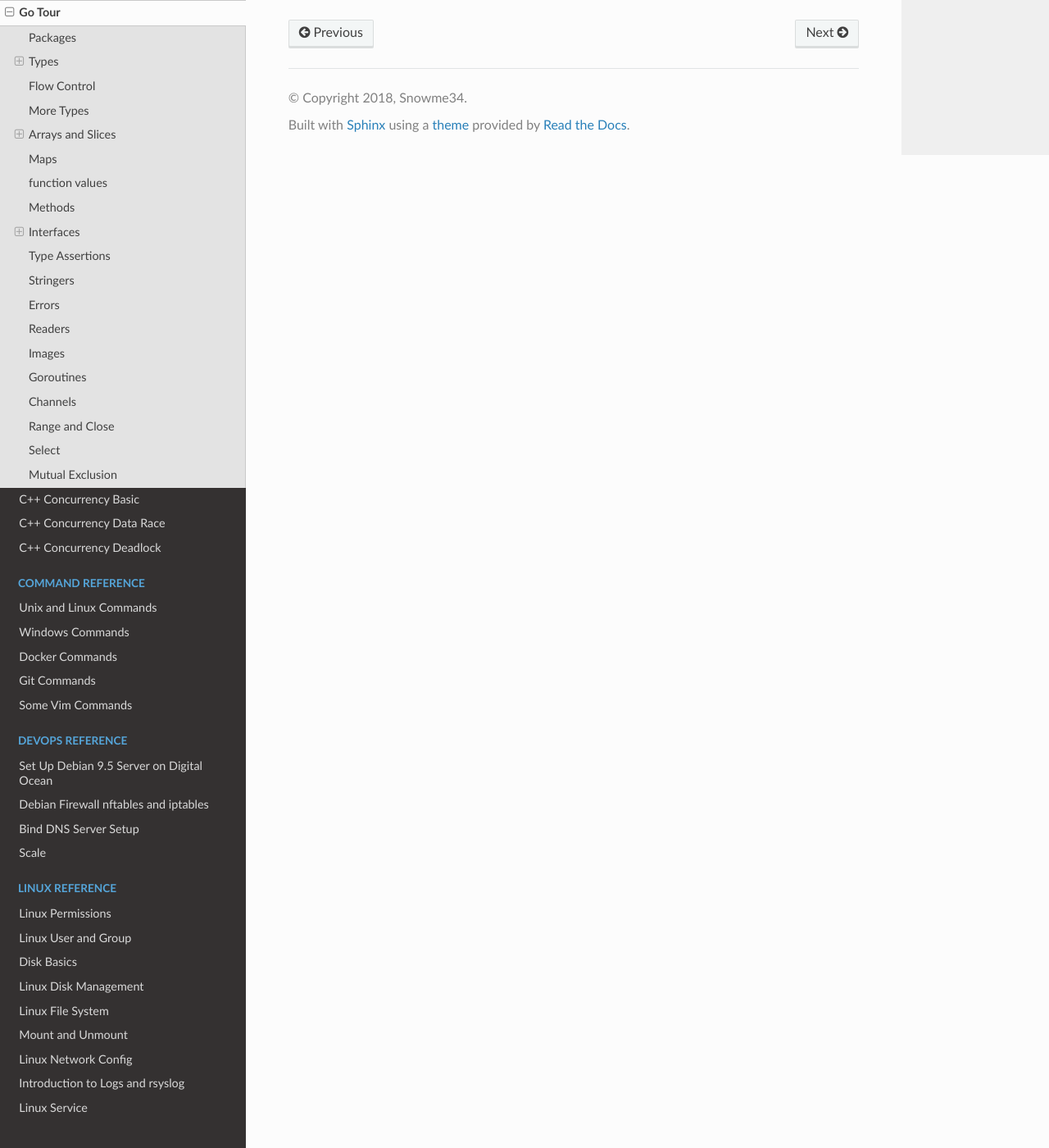
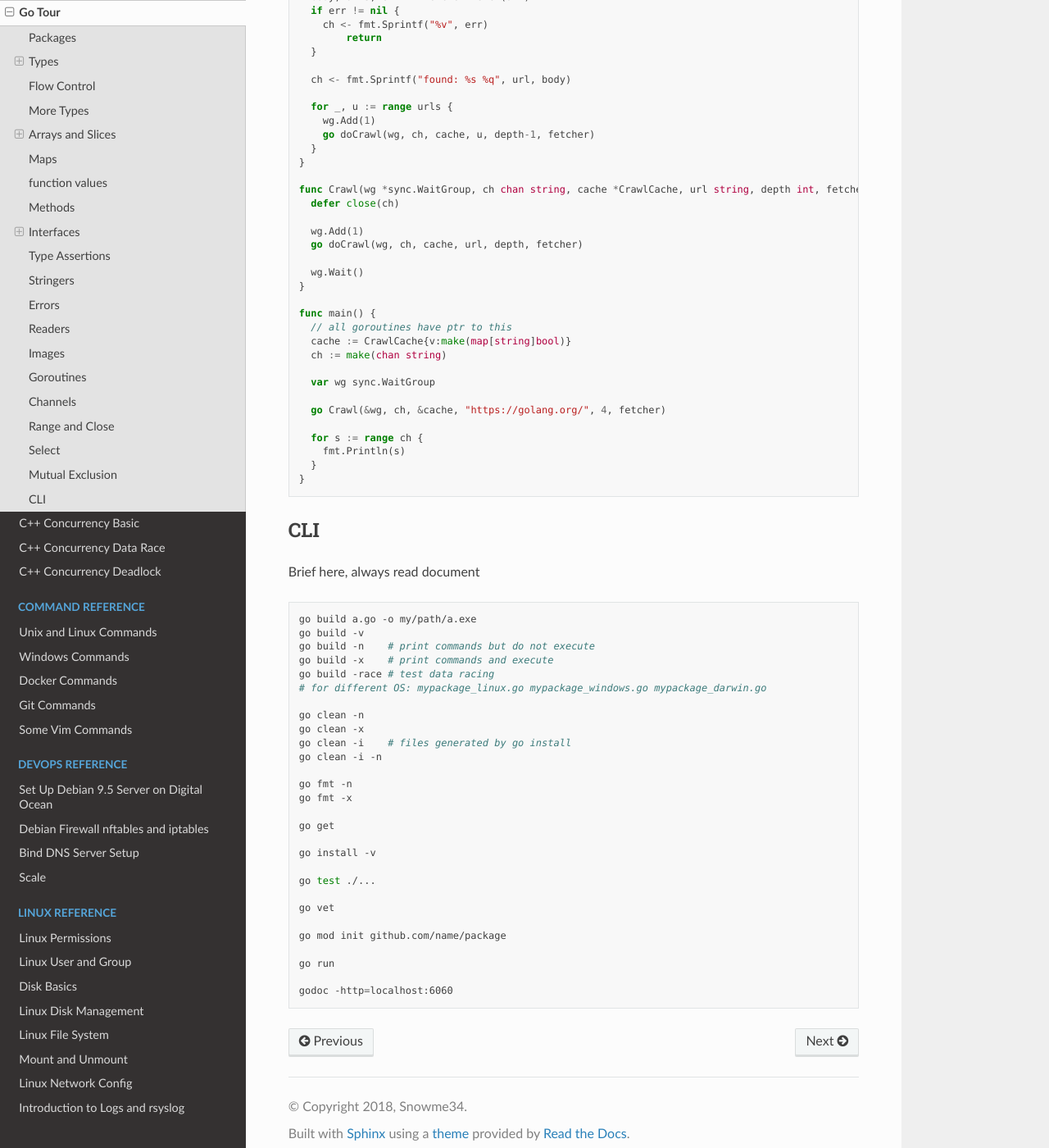
Before and after one commit to snowme34/snowme34.com, a Sphinx documentation site: the page built from docs/source/reference/programming-language/golang/go-tour.md, in a window 1280 px wide and 1400 px high, scrolled down 24631 px. Shown: the whole window at 82% size. Built offline with Sphinx 7.4.7 and the Read the Docs theme 2.0.0, drawn with Linux system fonts in a browser that asks for light colours; some of the changed text lies outside the part shown.

Commit message:
Update Go notes

````diff
--- a/docs/source/reference/programming-language/golang/go-tour.md
+++ b/docs/source/reference/programming-language/golang/go-tour.md
@@ -37,6 +37,31 @@
    return
 }
 ```
+
+### Different Equal Sign
+
+`=` is assignment
+
+`:=` is declaration and assignment, type is automatically inferred
+
+[Difference between := and = operators in Go](https://stackoverflow.com/questions/17891226/difference-between-and-operators-in-go)
+
+### Const
+
+Created at compile time
+
+Must be evaluated by compiler
+
+Can only be
+
+* number
+* char (rune)
+* string
+* boolean
+
+[iota](https://github.com/golang/go/wiki/Iota)
+
+[Effective Go - Constants](https://golang.org/doc/effective_go.html#constants)
 
 ### Basic types
 
@@ -1327,3 +1352,38 @@
   }
 }
 ```
+
+## CLI
+
+Brief here, always read document
+
+```bash
+go build a.go -o my/path/a.exe
+go build -v
+go build -n    # print commands but do not execute
+go build -x    # print commands and execute
+go build -race # test data racing
+# for different OS: mypackage_linux.go mypackage_windows.go mypackage_darwin.go
+
+go clean -n
+go clean -x
+go clean -i    # files generated by go install
+go clean -i -n
+
+go fmt -n
+go fmt -x
+
+go get
+
+go install -v
+
+go test ./...
+
+go vet
+
+go mod init github.com/name/package
+
+go run
+
+godoc -http=localhost:6060
+```
````
